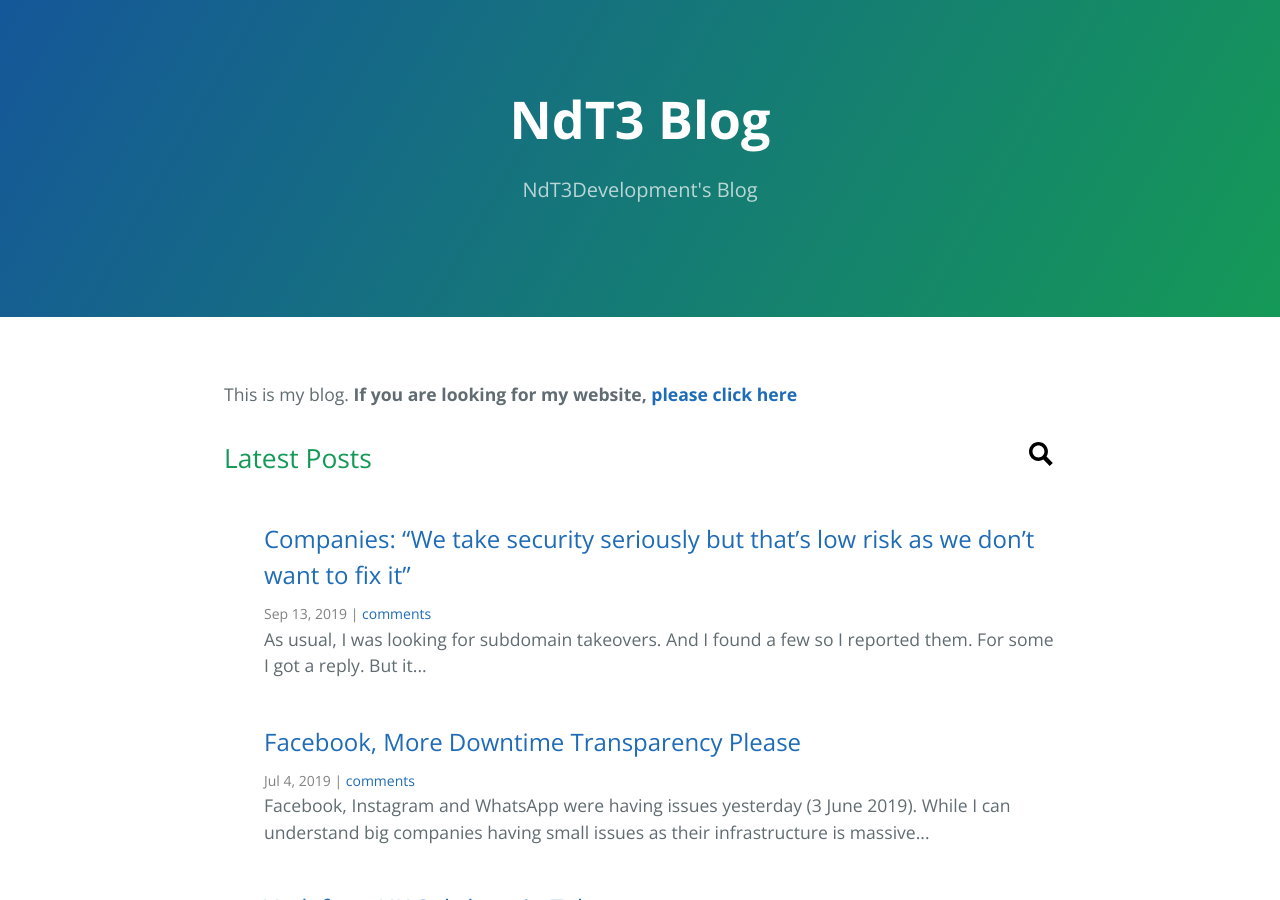
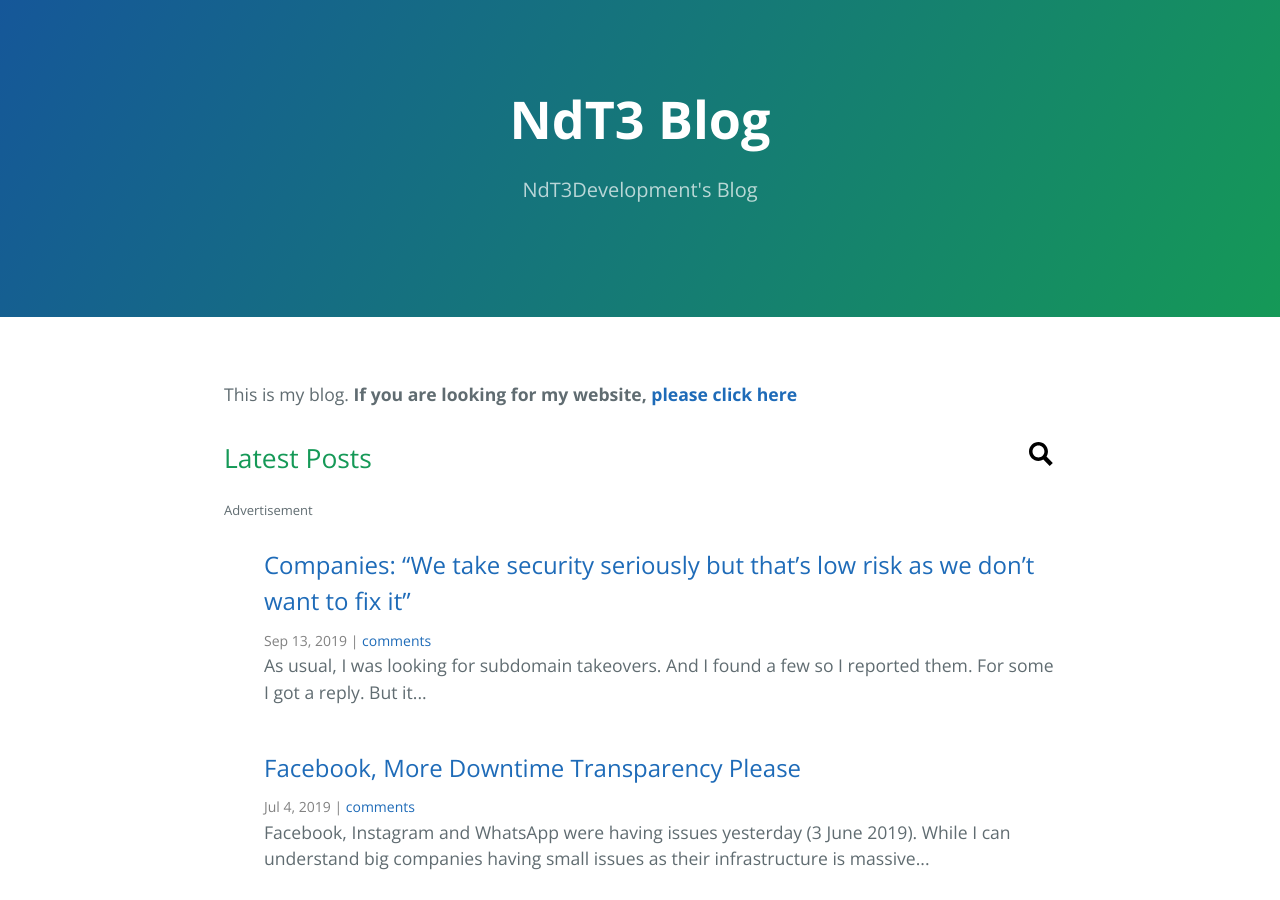
Before and after one commit to TrueWinter/blog, a Jekyll site: the page built from index.md, in a window 1280 px wide and 900 px high. Built offline with Jekyll 4.4.1, drawn with Linux system fonts in a browser that asks for light colours; comment, search, counter and statistics services are not loaded.

Commit message:
Update home.html

```diff
--- a/_layouts/home.html
+++ b/_layouts/home.html
@@ -12,6 +12,7 @@ layout: default
 <noscript>
 <div class="ad-ns" style="text-align: center;font-size: small;">Advertisement<br><a href="http://a-ads.com?partner=887950">Advertise with Anonymous Ads</a><center><iframe data-aa="887950" src="//ad.a-ads.com/887950?size=300x250" scrolling="no" style="width:300px; height:250px; border:0px; padding:0;overflow:hidden" allowtransparency="true"></iframe></center></div>
 </noscript>-->
+<div class="ndt3-google-ad"><span style="font-size:small;">Advertisement</span><br/><ins class="adsbygoogle" style="display:block" data-ad-client="ca-pub-3285187781774116" data-ad-slot="5173263456" data-ad-format="auto" data-full-width-responsive="true"></ins></div>
   <div>&nbsp;</div>
 
   <ul class="post-list">
@@ -34,6 +35,7 @@ layout: default
 <noscript>
 <div class="ad-ns" style="text-align: center;font-size: small;">Advertisement<br><a href="http://a-ads.com?partner=887950">Advertise with Anonymous Ads</a><center><iframe data-aa="887950" src="//ad.a-ads.com/887950?size=300x250" scrolling="no" style="width:300px; height:250px; border:0px; padding:0;overflow:hidden" allowtransparency="true"></iframe></center></div>
 </noscript>-->
+<div class="ndt3-google-ad"><span style="font-size:small;">Advertisement</span><br/><ins class="adsbygoogle" style="display:block" data-ad-client="ca-pub-3285187781774116" data-ad-slot="5173263456" data-ad-format="auto" data-full-width-responsive="true"></ins></div>
 </div>
 <script id="dsq-count-scr" data-src="https://ndt3-blog.disqus.com/count.js" async></script>
 <script>
@@ -43,7 +45,7 @@ layout: default
 </script>
 <script>
 	//if (!(document.getElementsByTagName('article'))) return;
-	var a = document.getElementsByClassName('main-content')[0].children[1].children;
+/*	var a = document.getElementsByClassName('main-content')[0].children[1].children;
 var r = [];
 var q = [];
 var every = '300';
```
Also changed, not shown: other parts of _layouts/home.html (+4 -3 lines).
